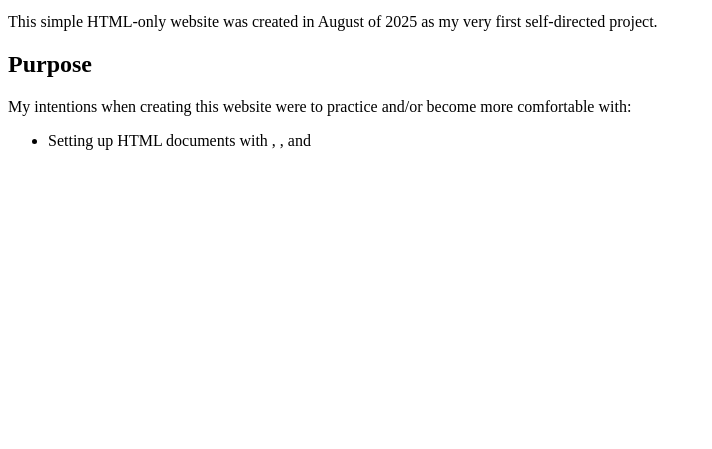
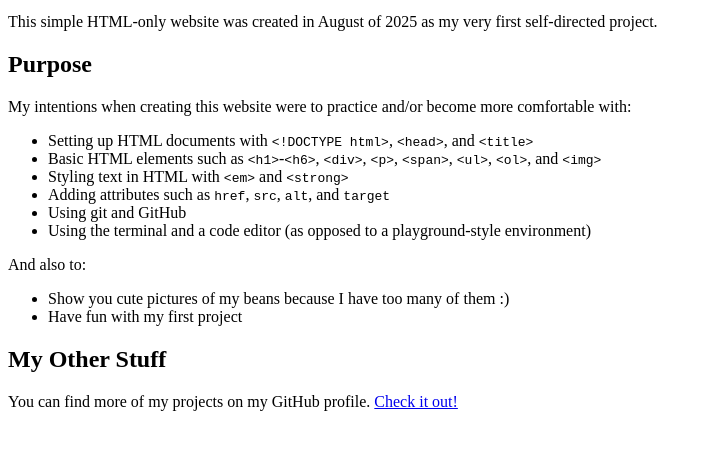
Before and after one commit to linenpeach/the-beans, a plain HTML site: page about.html in a window 1280 px wide. Shown: the part 127-576 px from the top of the page, without its empty margins (0-712 px from the left). Drawn offline with Linux system fonts and the light colour scheme.

Commit message:
Update about.html to debug code element issues

```diff
--- a/about.html
+++ b/about.html
@@ -20,10 +20,30 @@
         <h2>Purpose</h2>
         <p>My intentions when creating this website were to practice and/or become more comfortable with:</p>
         <ul>
-            <li>Setting up HTML documents with <code><!DOCTYPE html></code>, <code><head></code>, and <code><title></code></li>
-            <li>Basic HTML elements such as <code><h1></code>-<code><h6></code>, <code><div></code>, <code><p></code>, <code><span></code>, <code><ul></code>, <code><ol></code>, and <code><img></code></li>
-            <li>Styling text in HTML with <code><em></code> and <code><strong></code></li>
-            <li>Adding attributes such as <code>href</code>, <code>src</code>, <code>alt</code>, and <code>target</code></li>
+            <li>Setting up HTML documents with
+                <code>&lt;!DOCTYPE html&gt;</code>,
+                <code>&lt;head&gt;</code>,
+                and <code>&lt;title&gt;</code>
+            </li>
+            <li>Basic HTML elements such as
+                <code>&lt;h1&gt;</code>-<code>&lt;h6&gt;</code>,
+                <code>&lt;div&gt;</code>,
+                <code>&lt;p&gt;</code>,
+                <code>&lt;span&gt;</code>,
+                <code>&lt;ul&gt;</code>,
+                <code>&lt;ol&gt;</code>,
+                and <code>&lt;img&gt;</code>
+            </li>
+            <li>Styling text in HTML with
+                <code>&lt;em&gt;</code>
+                and <code>&lt;strong&gt;</code>
+            </li>
+            <li>Adding attributes such as
+                <code>href</code>,
+                <code>src</code>,
+                <code>alt</code>,
+                and <code>target</code>
+            </li>
             <li>Using git and GitHub</li>
             <li>Using the terminal and a code editor (as opposed to a playground-style environment)</li>
         </ul>
```
